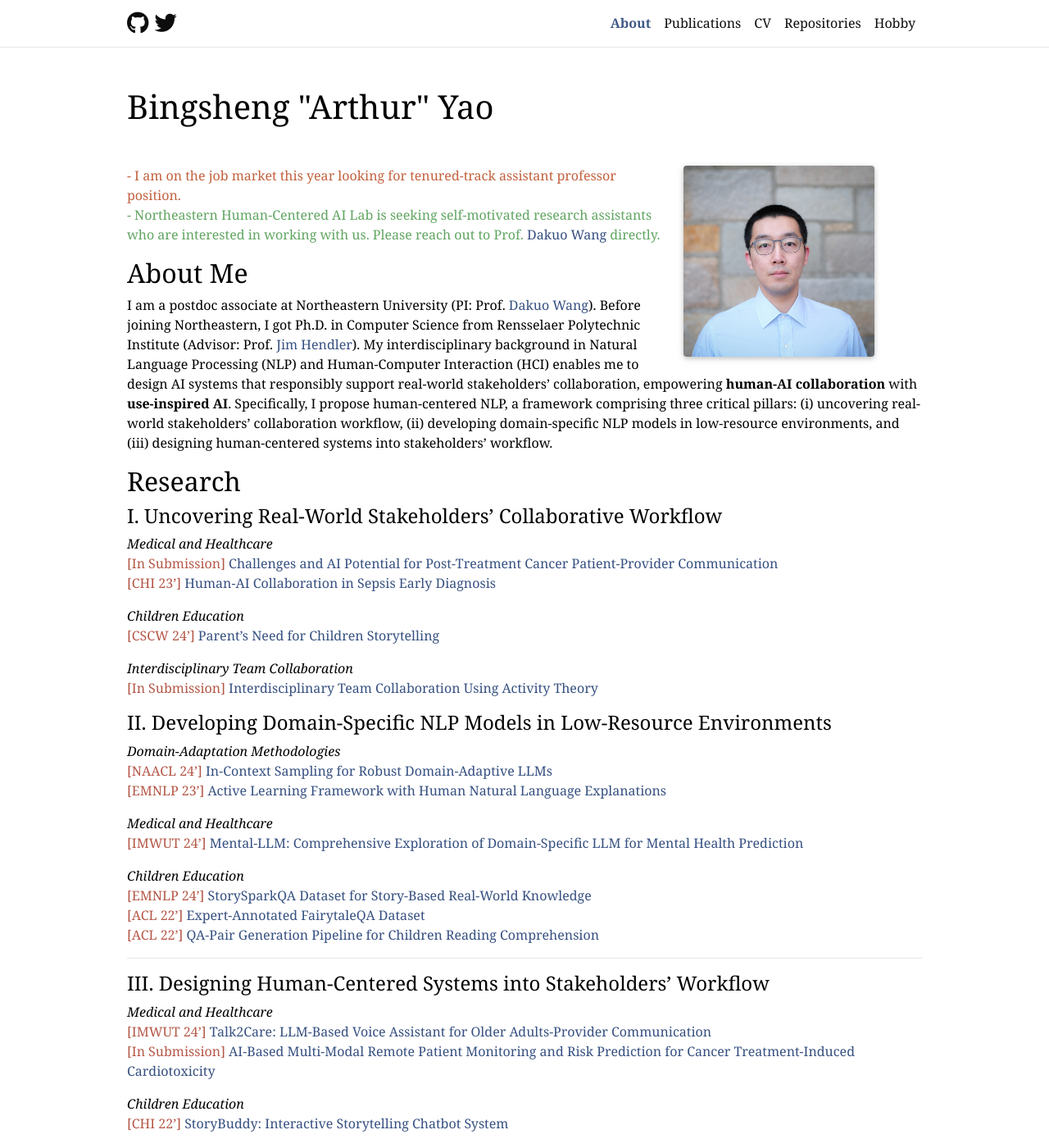
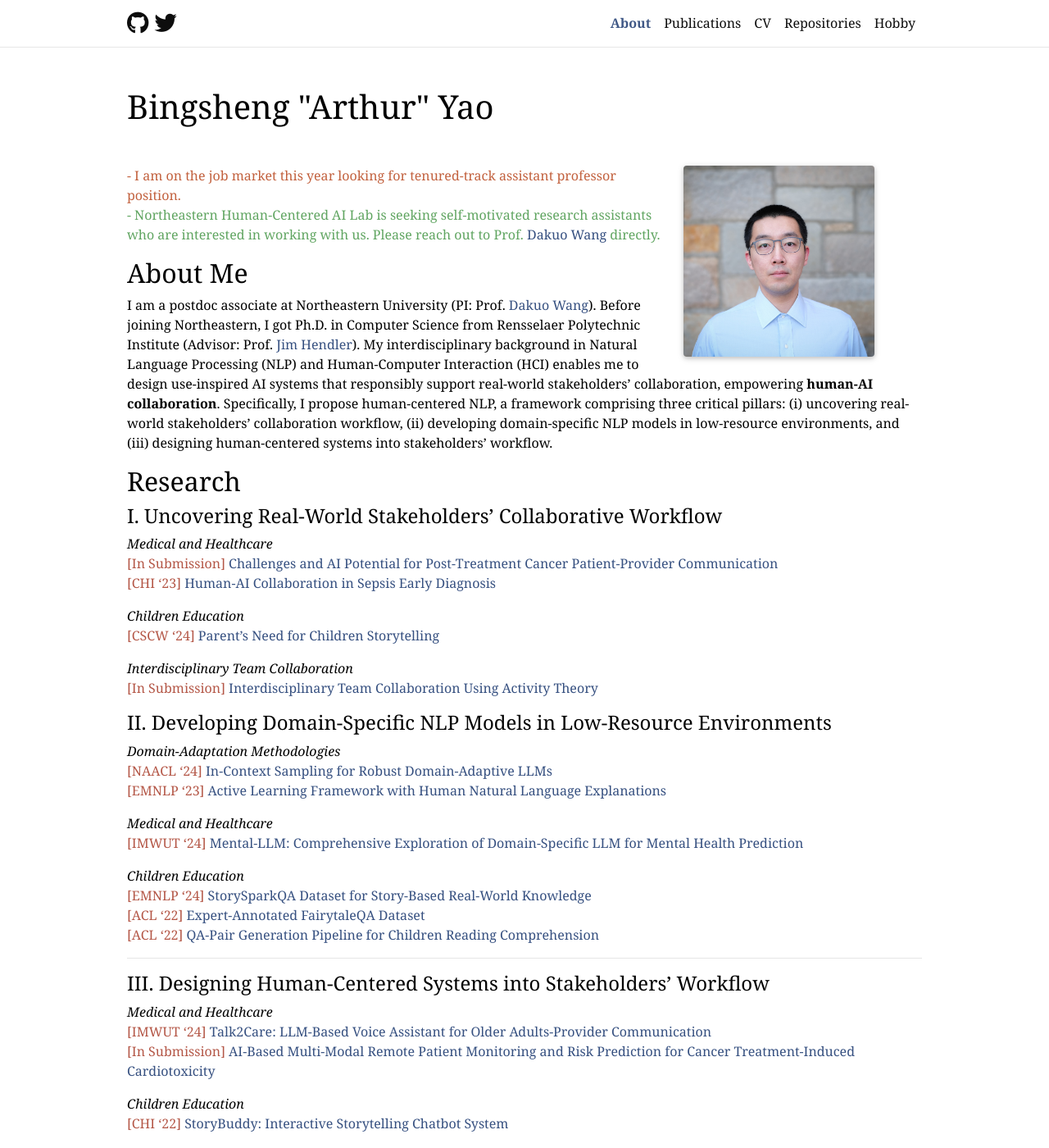
Before and after one commit to WorkInTheDark/WorkInTheDark.github.io, a Jekyll site: the page built from _pages/about.md, in a window 1280 px wide and 1400 px high. Shown: the whole window at 82% size. Built offline with Jekyll 4.4.1, drawn with Linux system fonts in a browser that asks for light colours; comment, search, counter and statistics services are not loaded; a style sheet for code colours, icons or effects is not loaded.

Commit message:
Update about.md

```diff
--- a/_pages/about.md
+++ b/_pages/about.md
@@ -32,7 +32,7 @@
 
 I am a postdoc associate at Northeastern University (PI: Prof. [Dakuo Wang](https://www.dakuowang.com/)).
 Before joining Northeastern, I got Ph.D. in Computer Science from Rensselaer Polytechnic Institute (Advisor: Prof. [Jim Hendler](https://en.wikipedia.org/wiki/James_Hendler)).
-My interdisciplinary background in Natural Language Processing (NLP) and Human-Computer Interaction (HCI) enables me to design AI systems that responsibly support real-world stakeholders' collaboration, empowering **human-AI collaboration** with **use-inspired AI**. Specifically, I propose human-centered NLP, a framework comprising three critical pillars: (i) uncovering real-world stakeholders’ collaboration workflow, (ii) developing domain-specific NLP models in low-resource environments, and (iii) designing human-centered systems into stakeholders’ workflow.
+My interdisciplinary background in Natural Language Processing (NLP) and Human-Computer Interaction (HCI) enables me to design use-inspired AI systems that responsibly support real-world stakeholders' collaboration, empowering **human-AI collaboration**. Specifically, I propose human-centered NLP, a framework comprising three critical pillars: (i) uncovering real-world stakeholders’ collaboration workflow, (ii) developing domain-specific NLP models in low-resource environments, and (iii) designing human-centered systems into stakeholders’ workflow.
 
 
 ## Research
@@ -52,11 +52,11 @@
 
 *Medical and Healthcare* \
 <span style="color:#b45747">[In Submission]</span> [Challenges and AI Potential for Post-Treatment Cancer Patient-Provider Communication](https://arxiv.org/abs/2404.13409) \
-<span style="color:#b45747">[CHI 23']</span> [Human-AI Collaboration in Sepsis Early Diagnosis](https://dl.acm.org/doi/full/10.1145/3613904.3642343)
+<span style="color:#b45747">[CHI '23]</span> [Human-AI Collaboration in Sepsis Early Diagnosis](https://dl.acm.org/doi/full/10.1145/3613904.3642343)
 
 
 *Children Education* \
-<span style="color:#b45747">[CSCW 24']</span> [Parent's Need for Children Storytelling](https://arxiv.org/abs/2401.13804)
+<span style="color:#b45747">[CSCW '24]</span> [Parent's Need for Children Storytelling](https://arxiv.org/abs/2401.13804)
 
 
 *Interdisciplinary Team Collaboration* \
@@ -65,17 +65,17 @@
 #### II. Developing Domain-Specific NLP Models in Low-Resource Environments
 
 *Domain-Adaptation Methodologies* \
-<span style="color:#b45747">[NAACL 24']</span> [In-Context Sampling for Robust Domain-Adaptive LLMs](https://aclanthology.org/2024.findings-naacl.115/) \
-<span style="color:#b45747">[EMNLP 23']</span> [Active Learning Framework with Human Natural Language Explanations](https://aclanthology.org/2023.findings-emnlp.778/)
+<span style="color:#b45747">[NAACL '24]</span> [In-Context Sampling for Robust Domain-Adaptive LLMs](https://aclanthology.org/2024.findings-naacl.115/) \
+<span style="color:#b45747">[EMNLP '23]</span> [Active Learning Framework with Human Natural Language Explanations](https://aclanthology.org/2023.findings-emnlp.778/)
 <!-- <span style="color:#b45747">[In Submission]</span> Active Switch For Domain-Adaptive Compact Models and LLMs to Overcome Data Drifts -->
 
 *Medical and Healthcare* \
-<span style="color:#b45747">[IMWUT 24']</span> [Mental-LLM: Comprehensive Exploration of Domain-Specific LLM for Mental Health Prediction](https://dl.acm.org/doi/abs/10.1145/3643540)
+<span style="color:#b45747">[IMWUT '24]</span> [Mental-LLM: Comprehensive Exploration of Domain-Specific LLM for Mental Health Prediction](https://dl.acm.org/doi/abs/10.1145/3643540)
 
 *Children Education* \
-<span style="color:#b45747">[EMNLP 24']</span> [StorySparkQA Dataset for Story-Based Real-World Knowledge](https://arxiv.org/abs/2311.09756) \
-<span style="color:#b45747">[ACL 22']</span> [Expert-Annotated FairytaleQA Dataset](https://aclanthology.org/2022.acl-long.34/) \
-<span style="color:#b45747">[ACL 22']</span> [QA-Pair Generation Pipeline for Children Reading Comprehension](https://aclanthology.org/2022.acl-long.54/)
+<span style="color:#b45747">[EMNLP '24]</span> [StorySparkQA Dataset for Story-Based Real-World Knowledge](https://arxiv.org/abs/2311.09756) \
+<span style="color:#b45747">[ACL '22]</span> [Expert-Annotated FairytaleQA Dataset](https://aclanthology.org/2022.acl-long.34/) \
+<span style="color:#b45747">[ACL '22]</span> [QA-Pair Generation Pipeline for Children Reading Comprehension](https://aclanthology.org/2022.acl-long.54/)
 
 
 ----
@@ -83,13 +83,13 @@
 #### III. Designing Human-Centered Systems into Stakeholders’ Workflow
 
 *Medical and Healthcare* \
-<span style="color:#b45747">[IMWUT 24']</span> [Talk2Care: LLM-Based Voice Assistant for Older Adults-Provider Communication](https://dl.acm.org/doi/10.1145/3659625) \
+<span style="color:#b45747">[IMWUT '24]</span> [Talk2Care: LLM-Based Voice Assistant for Older Adults-Provider Communication](https://dl.acm.org/doi/10.1145/3659625) \
 <span style="color:#b45747">[In Submission]</span> [AI-Based Multi-Modal Remote Patient Monitoring and Risk Prediction for Cancer Treatment-Induced Cardiotoxicity](https://arxiv.org/abs/2410.04592)
 <!-- <span style="color:#b45747">[In Submission]</span> LLM-Based Remote Patient Monitoring for Postoperative GI Cancer Care \ -->
 
 
 *Children Education* \
-<span style="color:#b45747">[CHI 22']</span> [StoryBuddy: Interactive Storytelling Chatbot System](https://dl.acm.org/doi/abs/10.1145/3491102.3517479)
+<span style="color:#b45747">[CHI '22]</span> [StoryBuddy: Interactive Storytelling Chatbot System](https://dl.acm.org/doi/abs/10.1145/3491102.3517479)
 <!-- <span style="color:#b45747">[In Submission]</span> Personalized Story Reading and Interaction Powered by LLMs -->
 
 
```
